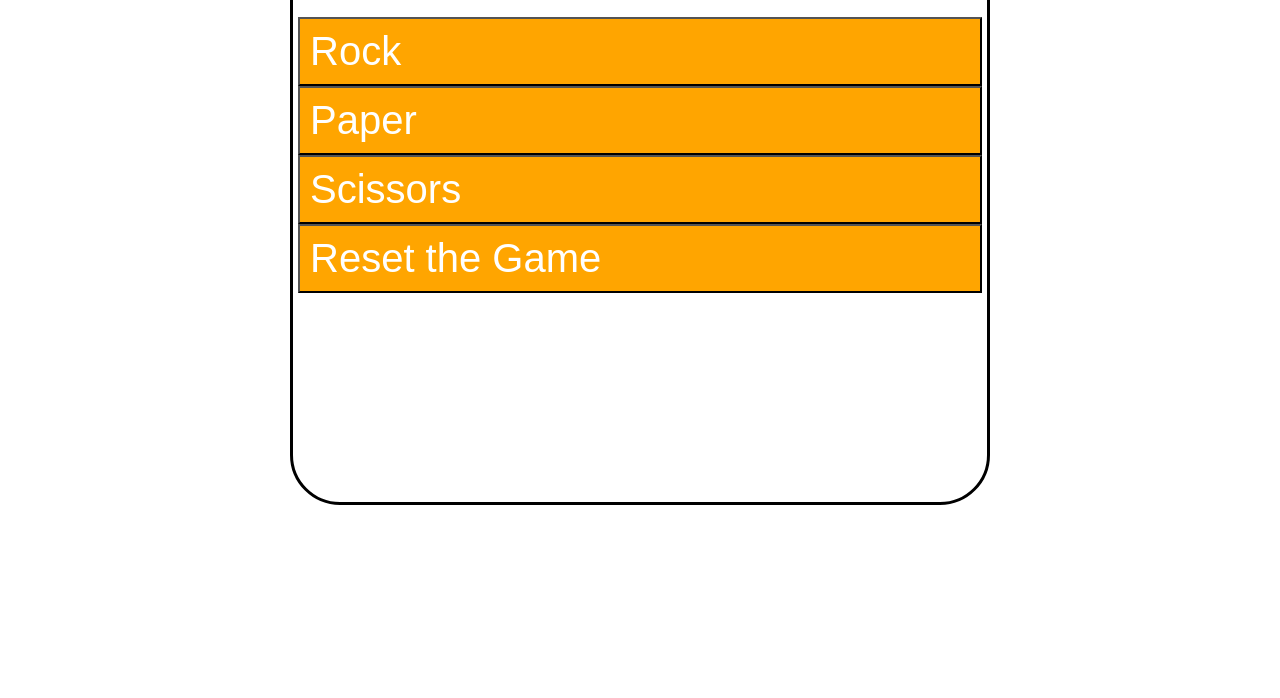
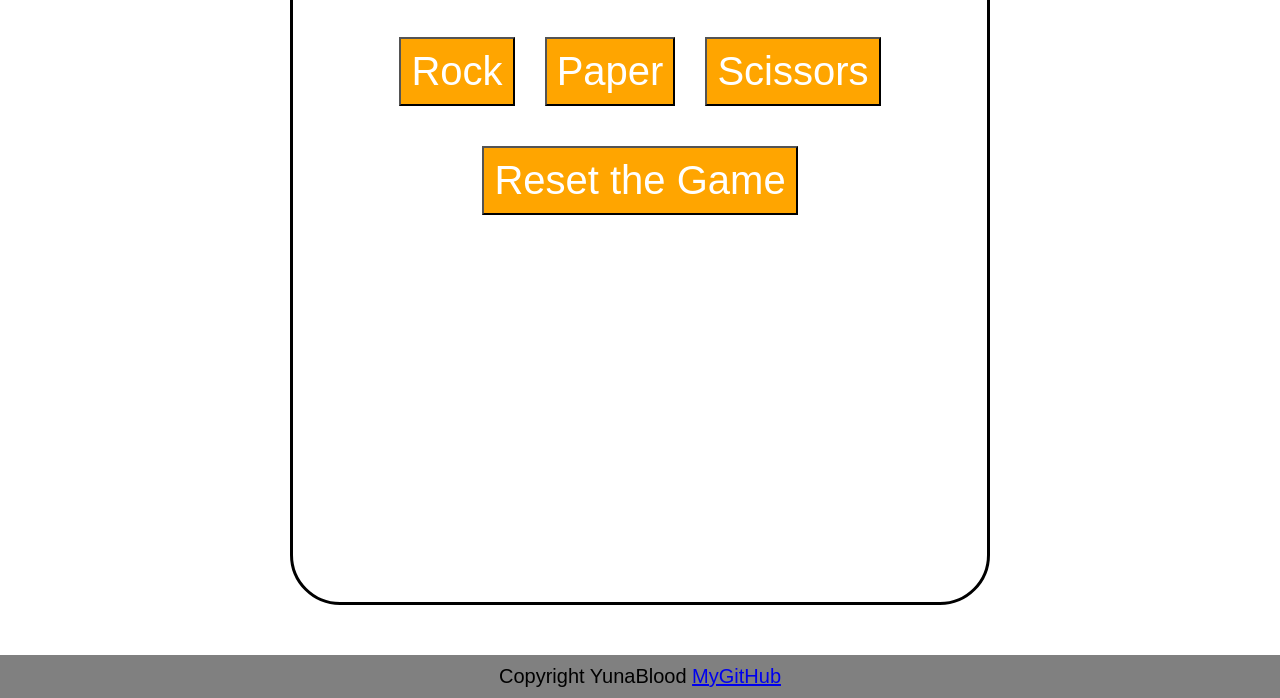
Before and after one commit to YunaBlood/Rock-Paper-Scissors, a plain HTML site: page index.html in a window 1280 px wide. Shown: the part 145-843 px from the top of the page. Before the commit the page ends 800 px from the top, so only its background shows below. Drawn offline with Linux system fonts and the light colour scheme.

Commit message:
Added div and footer to help with the UI and flexbox

```diff
--- a/index.html
+++ b/index.html
@@ -8,20 +8,33 @@
 <link rel="stylesheet" href="./style.css">
 </head>
 <body>
+    <div class="container">
+        <header></header>
         <main class="rps-main">
             <h1 class="rps-title">Rock Paper Scissors</h1>
         <div class="rps-score">
             <div class="human-score"></div>
             <div class="computer-score"></div>
         </div>
+        <div class="buttonDiv">
             <button class="Rock">Rock</button>
 
             <button class="Paper">Paper</button>
 
             <button class="Scissors">Scissors</button>
+        </div>
+
             <div class="round-result"></div>
             <div class="game-result"></div>
+        <div class="divReset">
             <button class="reset">Reset the Game</button>
+        </div>
         </main>
+    </div>
+    <footer>
+        <span>Copyright YunaBlood
+            <a href="https://github.com/YunaBlood">MyGitHub</a>
+        </span>
+    </footer>
 </body>
 </html>
```
Lines whose indentation alone changed are shown as unchanged.
